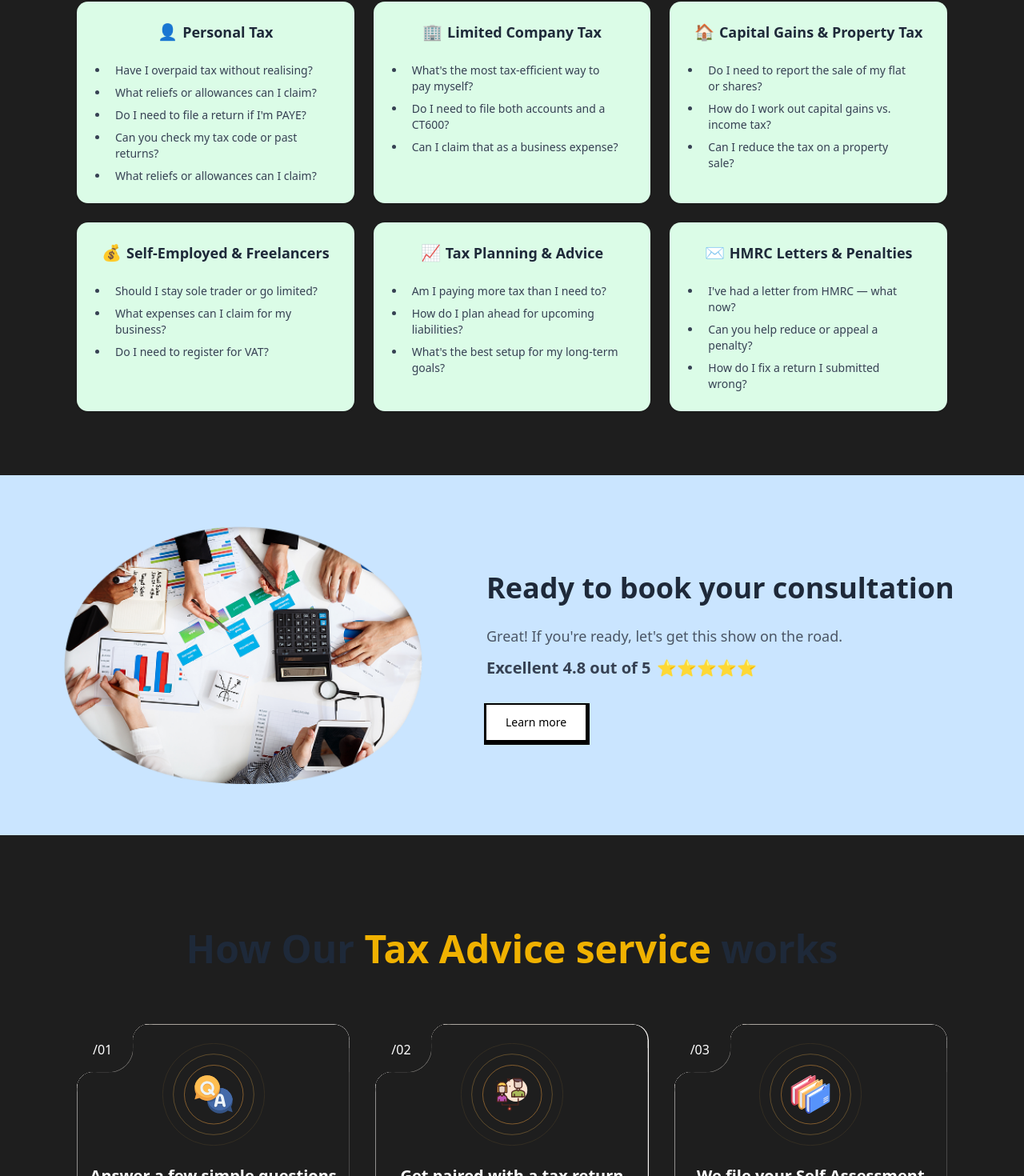
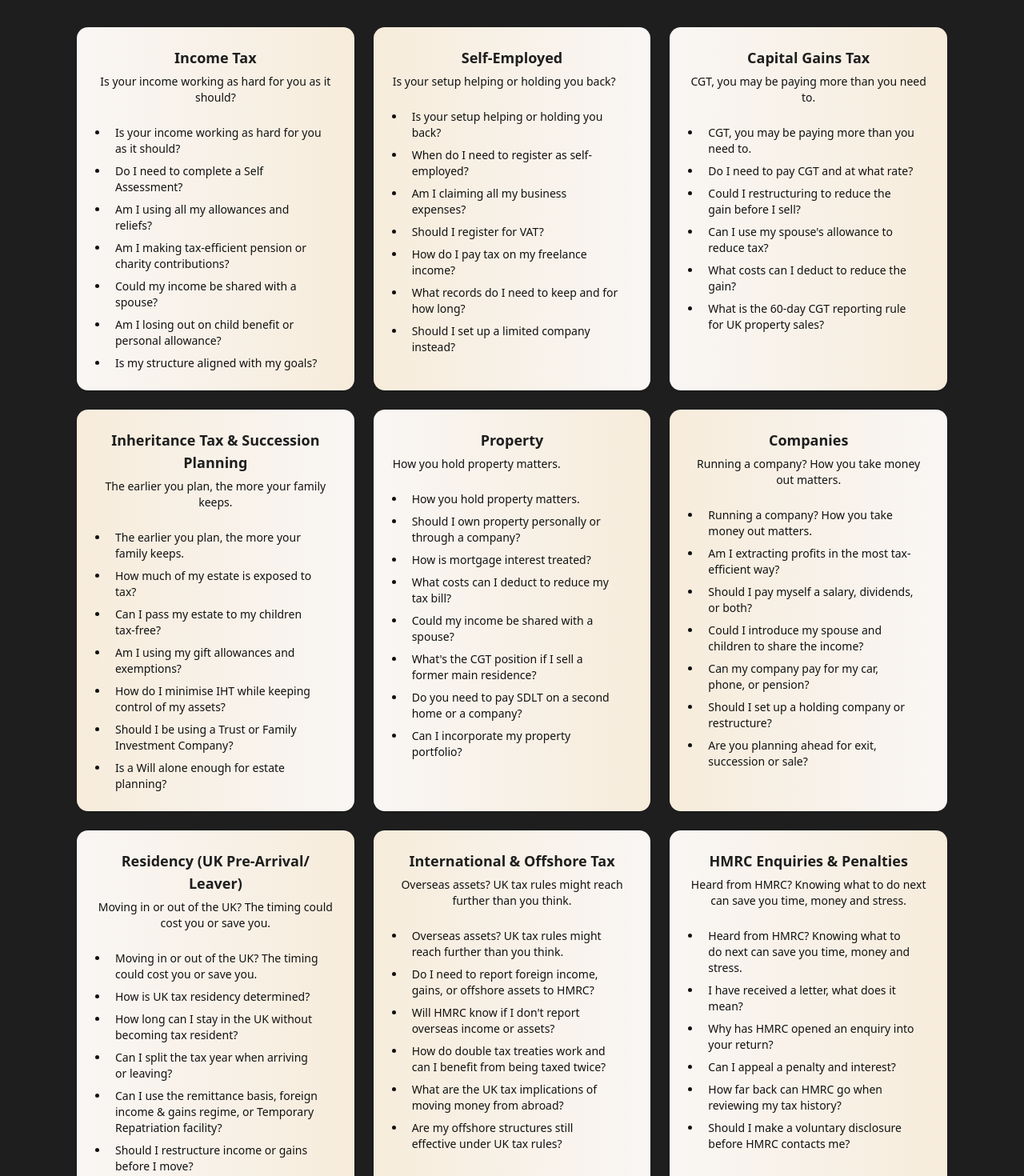
Before and after one commit to fiamanillah/ap_tax_advisor_cleintSide, a Next.js app: page /tax-advice in a window 1280 px wide. Shown: the part 2620-4090 px from the top of the page at 80% size. Built offline with nearby package versions, Linux system fonts and the light colour scheme.

Commit message:
feat: Update tax categories and enhance styling; improve layout and add new categories in TaxCategories component

```diff
--- a/src/app/(root)/tax-advice/taxCategoryData.ts
+++ b/src/app/(root)/tax-advice/taxCategoryData.ts
@@ -2,72 +2,109 @@ import { TTaxCategoryProps } from "@/types/TaxCategoryProps";
 
 const taxCategories = [
   {
-    id: 1,
-    icon: "User",
-    title: "Personal Tax",
+    title: "Income Tax",
     questions: [
-      "Have I overpaid tax without realising?",
-      "What reliefs or allowances can I claim?",
-      "Do I need to file a return if I'm PAYE?",
-      "Can you check my tax code or past returns?",
-      "What reliefs or allowances can I claim?",
+      "Is your income working as hard for you as it should?",
+      "Do I need to complete a Self Assessment?",
+      "Am I using all my allowances and reliefs?",
+      "Am I making tax-efficient pension or charity contributions?",
+      "Could my income be shared with a spouse?",
+      "Am I losing out on child benefit or personal allowance?",
+      "Is my structure aligned with my goals?",
     ],
-    bgColor: "bg-green-100", // Light green background for the card
   },
   {
-    id: 2,
-    icon: "Briefcase",
-    title: "Limited Company Tax",
+    title: "Self-Employed",
     questions: [
-      "What's the most tax-efficient way to pay myself?",
-      "Do I need to file both accounts and a CT600?",
-      "Can I claim that as a business expense?",
+      "Is your setup helping or holding you back?",
+      "When do I need to register as self-employed?",
+      "Am I claiming all my business expenses?",
+      "Should I register for VAT?",
+      "How do I pay tax on my freelance income?",
+      "What records do I need to keep and for how long?",
+      "Should I set up a limited company instead?",
     ],
-    bgColor: "bg-green-100",
   },
   {
-    id: 3,
-    icon: "Home",
-    title: "Capital Gains & Property Tax",
+    title: "Capital Gains Tax",
     questions: [
-      "Do I need to report the sale of my flat or shares?",
-      "How do I work out capital gains vs. income tax?",
-      "Can I reduce the tax on a property sale?",
+      "CGT, you may be paying more than you need to.",
+      "Do I need to pay CGT and at what rate?",
+      "Could I restructuring to reduce the gain before I sell?",
+      "Can I use my spouse's allowance to reduce tax?",
+      "What costs can I deduct to reduce the gain?",
+      "What is the 60-day CGT reporting rule for UK property sales?",
     ],
-    bgColor: "bg-green-100",
   },
   {
-    id: 4,
-    icon: "DollarSign", // Using a generic money icon, could be a custom SVG for 'Self-Employed'
-    title: "Self-Employed & Freelancers",
+    title: "Inheritance Tax & Succession Planning",
     questions: [
-      "Should I stay sole trader or go limited?",
-      "What expenses can I claim for my business?",
-      "Do I need to register for VAT?",
+      "The earlier you plan, the more your family keeps.",
+      "How much of my estate is exposed to tax?",
+      "Can I pass my estate to my children tax-free?",
+      "Am I using my gift allowances and exemptions?",
+      "How do I minimise IHT while keeping control of my assets?",
+      "Should I be using a Trust or Family Investment Company?",
+      "Is a Will alone enough for estate planning?",
     ],
-    bgColor: "bg-green-100",
   },
   {
-    id: 5,
-    icon: "TrendingUp",
-    title: "Tax Planning & Advice",
+    title: "Property",
     questions: [
-      "Am I paying more tax than I need to?",
-      "How do I plan ahead for upcoming liabilities?",
-      "What's the best setup for my long-term goals?",
+      "How you hold property matters.",
+      "Should I own property personally or through a company?",
+      "How is mortgage interest treated?",
+      "What costs can I deduct to reduce my tax bill?",
+      "Could my income be shared with a spouse?",
+      "What's the CGT position if I sell a former main residence?",
+      "Do you need to pay SDLT on a second home or a company?",
+      "Can I incorporate my property portfolio?",
     ],
-    bgColor: "bg-green-100",
   },
   {
-    id: 6,
-    icon: "Mail",
-    title: "HMRC Letters & Penalties",
+    title: "Companies",
     questions: [
-      "I've had a letter from HMRC — what now?",
-      "Can you help reduce or appeal a penalty?",
-      "How do I fix a return I submitted wrong?",
+      "Running a company? How you take money out matters.",
+      "Am I extracting profits in the most tax-efficient way?",
+      "Should I pay myself a salary, dividends, or both?",
+      "Could I introduce my spouse and children to share the income?",
+      "Can my company pay for my car, phone, or pension?",
+      "Should I set up a holding company or restructure?",
+      "Are you planning ahead for exit, succession or sale?",
     ],
-    bgColor: "bg-green-100",
+  },
+  {
+    title: "Residency (UK Pre-Arrival/ Leaver)",
+    questions: [
+      "Moving in or out of the UK? The timing could cost you or save you.",
+      "How is UK tax residency determined?",
+      "How long can I stay in the UK without becoming tax resident?",
+      "Can I split the tax year when arriving or leaving?",
+      "Can I use the remittance basis, foreign income & gains regime, or Temporary Repatriation facility?",
+      "Should I restructure income or gains before I move?",
+    ],
+  },
+  {
+    title: "International & Offshore Tax",
+    questions: [
+      "Overseas assets? UK tax rules might reach further than you think.",
+      "Do I need to report foreign income, gains, or offshore assets to HMRC?",
+      "Will HMRC know if I don't report overseas income or assets?",
+      "How do double tax treaties work and can I benefit from being taxed twice?",
+      "What are the UK tax implications of moving money from abroad?",
+      "Are my offshore structures still effective under UK tax rules?",
+    ],
+  },
+  {
+    title: "HMRC Enquiries & Penalties",
+    questions: [
+      "Heard from HMRC? Knowing what to do next can save you time, money and stress.",
+      "I have received a letter, what does it mean?",
+      "Why has HMRC opened an enquiry into your return?",
+      "Can I appeal a penalty and interest?",
+      "How far back can HMRC go when reviewing my tax history?",
+      "Should I make a voluntary disclosure before HMRC contacts me?",
+    ],
   },
 ];
 
--- a/src/app/globals.css
+++ b/src/app/globals.css
@@ -155,6 +155,10 @@
 @layer utilities {
   .main-gradient {
     @apply bg-gradient-to-r from-[var(--color-primary-gradient)] to-[var(--color-secondary-gradient)];
+  }
+
+  .main-gradient-reverse {
+    @apply bg-gradient-to-r from-[var(--color-secondary-gradient)] to-[var(--color-primary-gradient)];
   }
 }
 
--- a/src/components/tax-advice/TaxCategories.tsx
+++ b/src/components/tax-advice/TaxCategories.tsx
@@ -1,52 +1,43 @@
+import { cn } from "@/lib/utils";
 import { TTaxCategory } from "@/types/TaxCategoryProps";
-import React from "react";
-import { Card, CardContent, CardHeader, CardTitle } from "../ui/card";
-
-interface IconProps {
-  name: string;
-  className?: string;
-}
+import {
+  Card,
+  CardContent,
+  CardDescription,
+  CardHeader,
+  CardTitle,
+} from "../ui/card";
 
 export default function TaxCategories({
   taxCategories,
 }: {
   taxCategories: TTaxCategory[];
 }) {
-  const Icon: React.FC<IconProps> = ({ name, className }) => {
-    switch (name) {
-      case "User":
-        return <span className={`text-xl ${className}`}>👤</span>;
-      case "Briefcase":
-        return <span className={`text-xl ${className}`}>🏢</span>;
-      case "Home":
-        return <span className={`text-xl ${className}`}>🏠</span>;
-      case "TrendingUp":
-        return <span className={`text-xl ${className}`}>📈</span>;
-      case "Mail":
-        return <span className={`text-xl ${className}`}>✉️</span>;
-      case "DollarSign":
-        return <span className={`text-xl ${className}`}>💰</span>; // Using a generic money icon for Self-Employed for now
-      default:
-        return null;
-    }
-  };
-
   return (
     <div className="flex items-center justify-center">
       <div className="container mx-auto p-4">
-        <div className="grid grid-cols-1 md:grid-cols-2 lg:grid-cols-3 gap-6">
-          {taxCategories.map((category) => (
+        <div className="grid grid-cols-1 gap-6 md:grid-cols-2 lg:grid-cols-3">
+          {taxCategories.map((category, idx) => (
             <Card
-              key={category.id}
-              className={`rounded-xl flex flex-col items-center px-4 border-none w-full ${category.bgColor}`}>
-              <CardHeader className="flex items-start justify-center w-full px-2">
-                <Icon name={category.icon} className=" text-gray-700" />
-                <CardTitle className="text-lg text-center font-bold text-gray-800">
+              key={idx}
+              className={cn(
+                "flex w-full flex-col items-center rounded-xl border-none px-4",
+                {
+                  "main-gradient": idx % 2 === 0,
+                  "main-gradient-reverse": idx % 2 !== 0,
+                },
+              )}
+            >
+              <CardHeader className="flex w-full flex-col items-start justify-center px-2">
+                <CardTitle className="text-background w-full text-center text-lg font-bold">
                   {category.title}
                 </CardTitle>
+                <CardDescription className="text-muted-foreground text-center text-sm">
+                  {category.questions[0]}
+                </CardDescription>
               </CardHeader>
               <CardContent>
-                <ul className="list-disc space-y-2 text-gray-700">
+                <ul className="text-muted-foreground list-disc space-y-2">
                   {category.questions.map((question, index) => (
                     <li key={index} className="pl-2 text-sm">
                       {question}
--- a/src/components/tax-advice/TaxCategorySection.tsx
+++ b/src/components/tax-advice/TaxCategorySection.tsx
@@ -6,12 +6,12 @@ export default function TaxCategorySection({
 }: TTaxCategoryProps) {
   return (
     <section>
-      <div className="container mx-auto px-4 py-8 lg:max-w-6xl flex flex-col items-center">
-        <h2 className="text-3xl font-semibold mb-4 text-center">
+      <div className="container mx-auto flex flex-col items-center px-4 py-8 lg:max-w-6xl">
+        <h2 className="mb-4 text-center text-3xl font-semibold">
           Need clarity on your tax situation?
         </h2>
 
-        <p className="text-center max-w-xl">
+        <p className="mb-8 max-w-xl text-center">
           We&apos;re here to help. These are just a few of the common questions
           clients bring to us – and we’ve got answers.
         </p>
--- a/src/types/TaxCategoryProps.d.ts
+++ b/src/types/TaxCategoryProps.d.ts
@@ -1,9 +1,6 @@
 export type TTaxCategory = {
-  id: number;
-  icon: string;
   title: string;
   questions: string[];
-  bgColor: string;
 };
 
 export type TTaxCategoryProps = {
```
